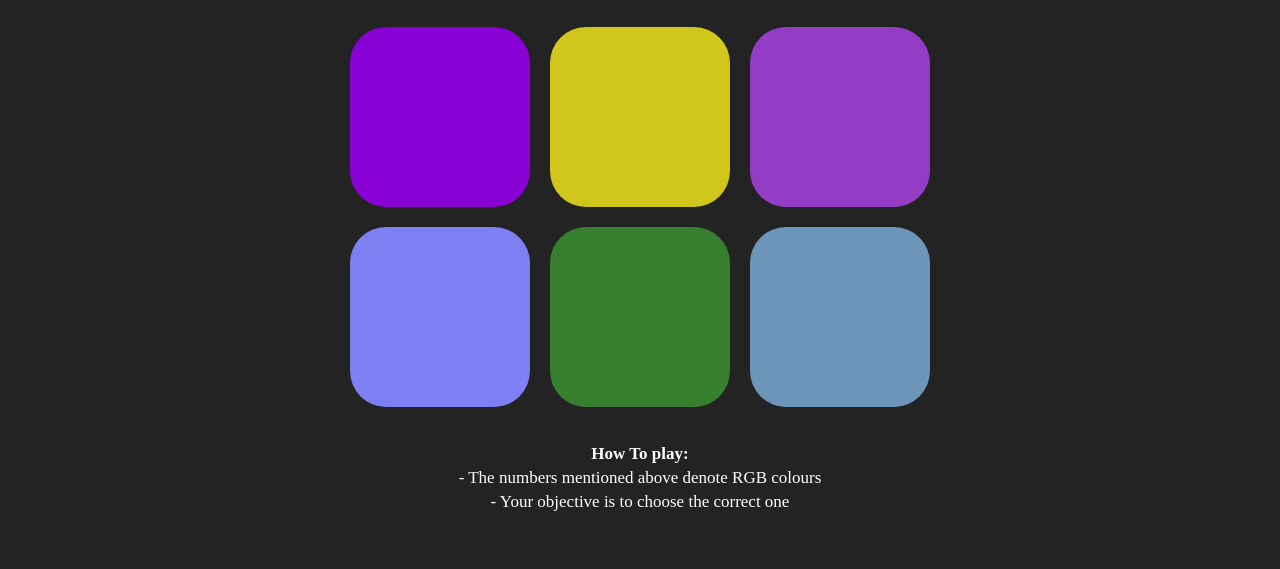
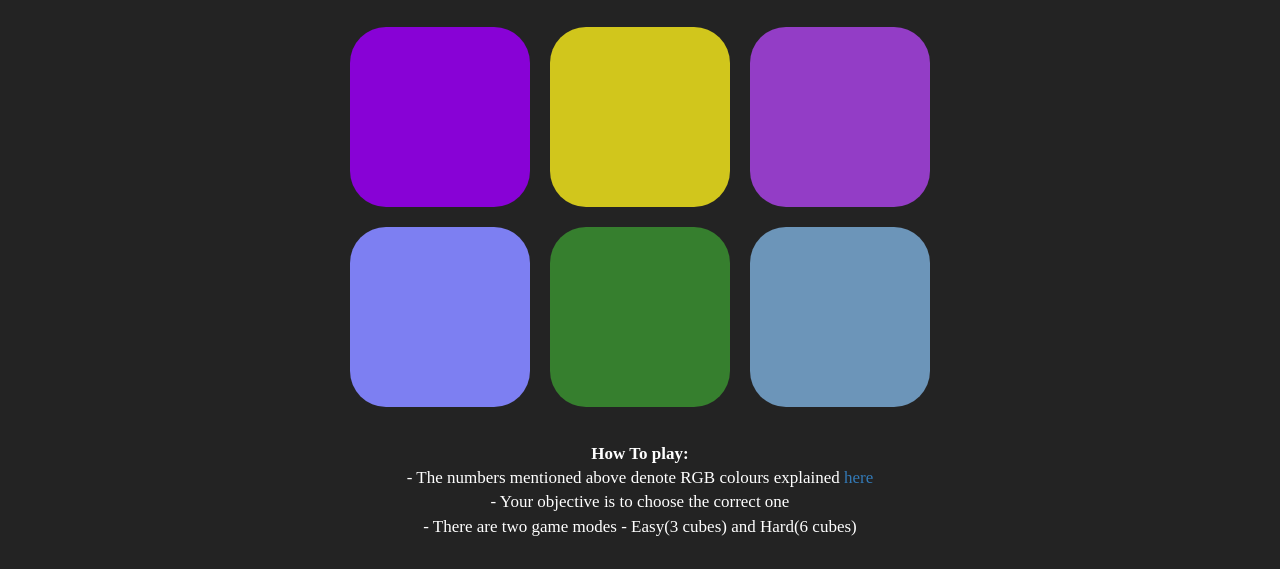
Before and after one commit to prateekparashar/webPageTrials, a plain HTML site: page index.html in a window 1280 px wide. Shown: the part 231-800 px from the top of the page. Drawn offline with nearby package versions, Linux system fonts and the light colour scheme.

Commit message:
Updating the instructions

```diff
--- a/index.html
+++ b/index.html
@@ -33,8 +33,9 @@
 	<br>
 	<div id = "howTo">
 		<p><strong>How To play:</strong> <br>
-			- The numbers mentioned above denote RGB colours <br>
-			- Your objective is to choose the correct one
+		- The numbers mentioned above denote RGB colours explained <a href="https://www.w3schools.com/colors/colors_rgb.asp" target="_blank">here</a><br>
+		- Your objective is to choose the correct one <br>
+		- There are two game modes - Easy(3 cubes) and Hard(6 cubes)
 		</p>
 	</div>
 
```
